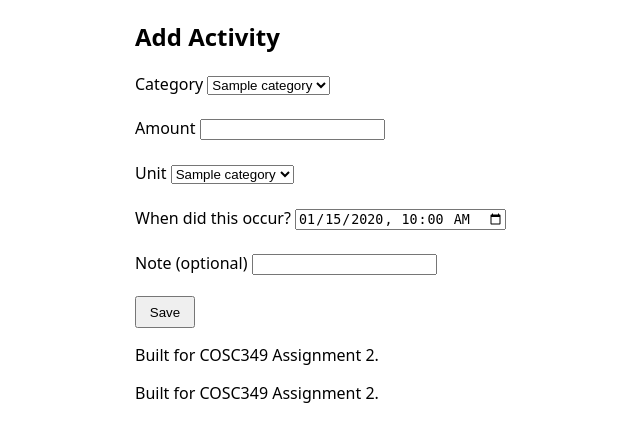
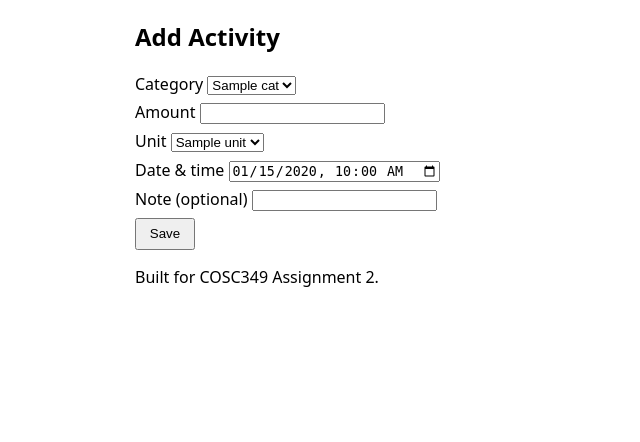
Before and after one commit to Toddthegod1/CarbonDashboard, a Flask app: template templates/add_activity.html in a window 1280 px wide. Shown: the part 102-544 px from the top of the page, without its empty margins (55-695 px from the left). Run offline with Flask 3, Linux system fonts and the light colour scheme; the template is opened without the code that fills it: most values are stand-ins (such as "Sample title", 1, 10 or a date in 2020).

Commit message:
date and time

```diff
--- a/templates/add_activity.html
+++ b/templates/add_activity.html
@@ -2,54 +2,37 @@
 {% block content %}
 <h2>Add Activity</h2>
 
-<form method="post" style="max-width: 520px">
-  <label>
-    Category
+<form method="post">
+  <label>Category
     <select name="category" required>
-      {% for c,u in categories %}
-        <option value="{{ c }}">{{ c }}</option>
+      {% for cat, unit in categories %}
+      <option value="{{ cat }}">{{ cat }}</option>
       {% endfor %}
     </select>
   </label>
 
-  <div style="height:.6rem"></div>
-
-  <label>
-    Amount
-    <input name="amount" type="number" step="0.001" min="0" required>
+  <label>Amount
+    <input type="number" name="amount" step="0.001" min="0" required>
   </label>
 
-  <div style="height:.6rem"></div>
-
-  <label>
-    Unit
+  <label>Unit
     <select name="unit" required>
-      {% for c,u in categories %}
-        <option value="{{ u }}">{{ u }}</option>
+      {% for cat, unit in categories %}
+      <option value="{{ unit }}">{{ unit }}</option>
       {% endfor %}
     </select>
   </label>
 
-  <div style="height:.6rem"></div>
-
-  <label>
-    When did this occur?
-    <input name="ts" type="datetime-local"
-           value="{{ now().strftime('%Y-%m-%dT%H:%M') }}"
-           required>
+  <label>Date &amp; time
+    <input type="datetime-local"
+           name="ts"
+           value="{{ now().strftime('%Y-%m-%dT%H:%M') }}">
   </label>
 
-  <div style="height:.6rem"></div>
-
-  <label>
-    Note (optional)
-    <input name="note" type="text" maxlength="200">
+  <label>Note (optional)
+    <input type="text" name="note">
   </label>
-
-  <div style="height:.9rem"></div>
 
   <button type="submit">Save</button>
 </form>
-
-<p style="margin-top:1rem">Built for COSC349 Assignment 2.</p>
 {% endblock %}
```
